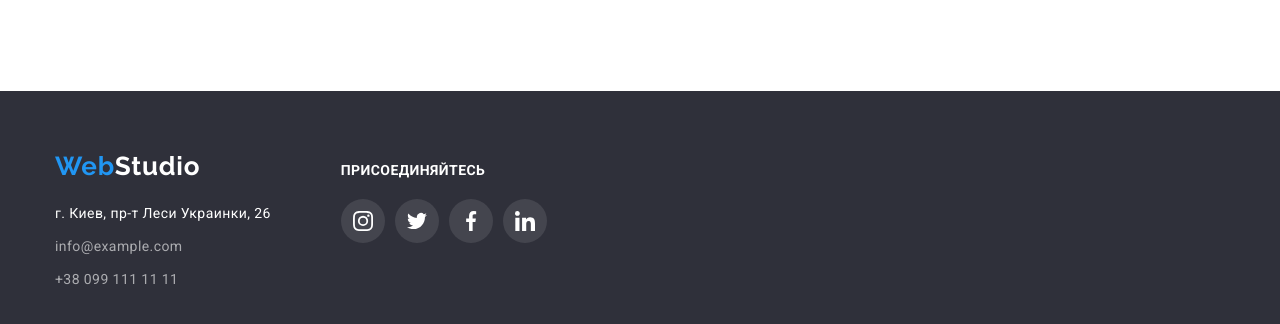
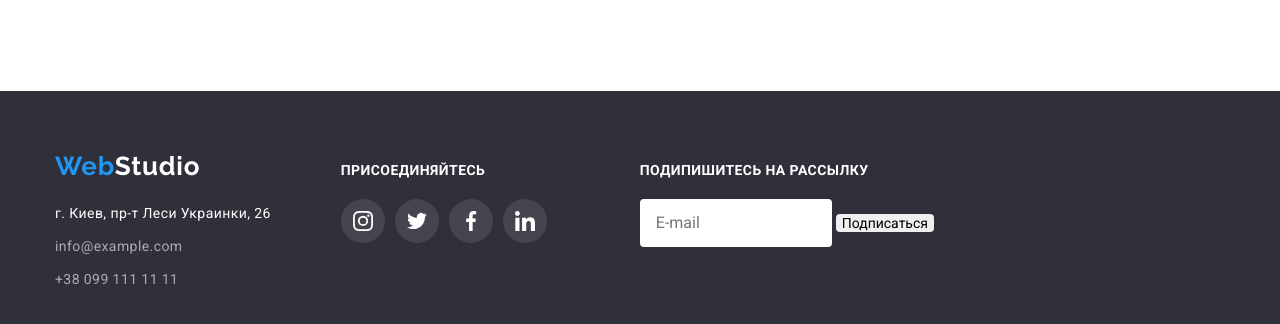
Before and after one commit to olehmak1992/html-hw-05, a plain HTML site: page index.html in a window 1280 px wide. Shown: the part 2584-2908 px from the top of the page. Drawn offline with nearby package versions, Linux system fonts and the light colour scheme.

Commit message:
add html of footer form

```diff
--- a/css/styles.css
+++ b/css/styles.css
@@ -640,7 +640,12 @@ img {
   cursor: pointer;
 }
 
-.join-desc {
+.join-wrapper {
+  margin-right: 93px;
+}
+
+.join-desc,
+.subscribe-text {
   margin-bottom: 20px;
 
   color: #ffffff;
@@ -668,6 +673,24 @@ img {
 
 .join-item .social-icon {
   fill: #fff;
+}
+
+/* Subscribe form */
+
+.subscribe-form input[type='email'] {
+  padding: 15px;
+
+  border: 1px solid rgba(255, 255, 255, 0.3);
+  /* filter: drop-shadow(0px 4px 4px rgba(0, 0, 0, 0.15)); */
+  border-radius: 4px;
+}
+
+.subscribe-form input::placeholder {
+  font-family: Roboto;
+  font-style: normal;
+  font-weight: normal;
+  font-size: 16px;
+  line-height: 20px;
 }
 
 /* Modal */
--- a/index.html
+++ b/index.html
@@ -355,6 +355,12 @@
 </li>
             </ul>
         </div>
+        <form class="subscribe-form">
+            <p class="subscribe-text">Подипишитесь на рассылку</p>
+            <input type="email" name="mail" id="mail" placeholder="E-mail">
+            <label for="mail" ></label>
+            <button class="btn subscribe-btn" type="submit">Подписаться</button>
+        </form>
         </div>
     </footer>
     <div data-modal class="backdrop is-hidden">
```
